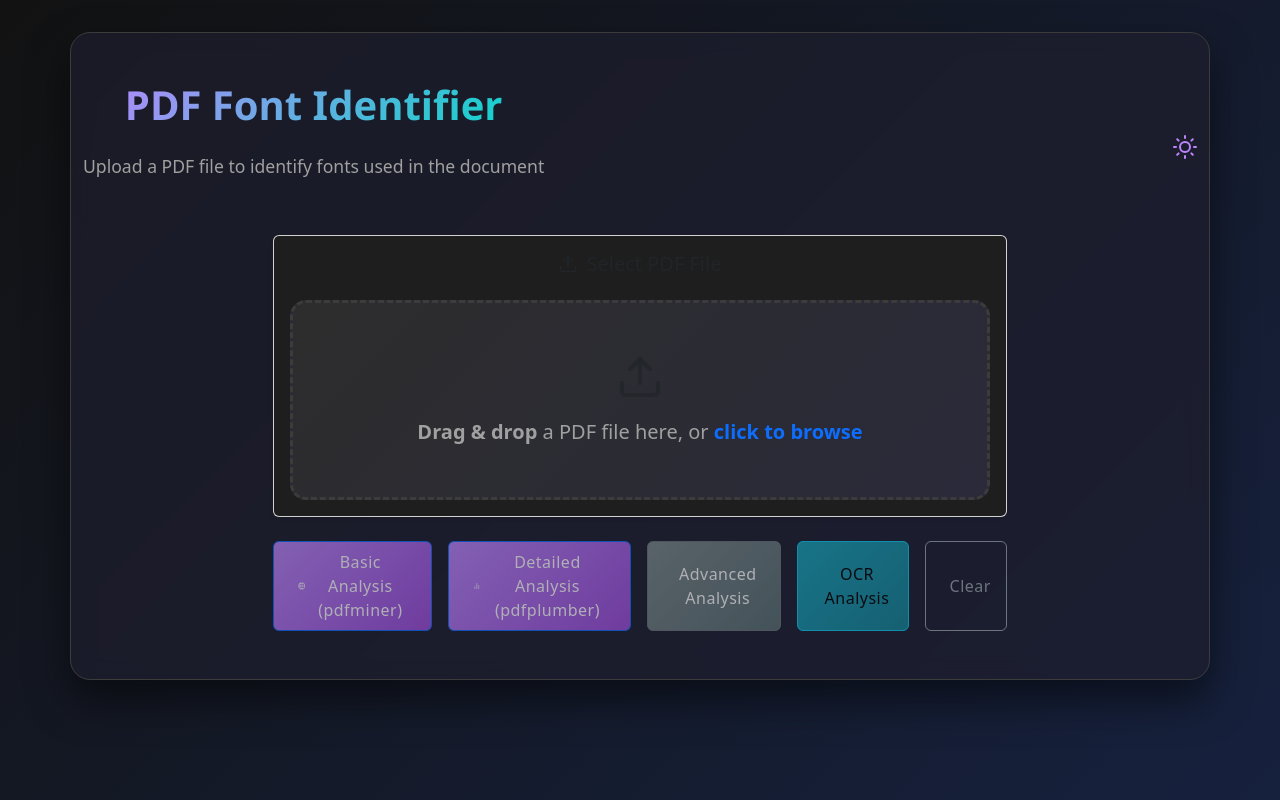
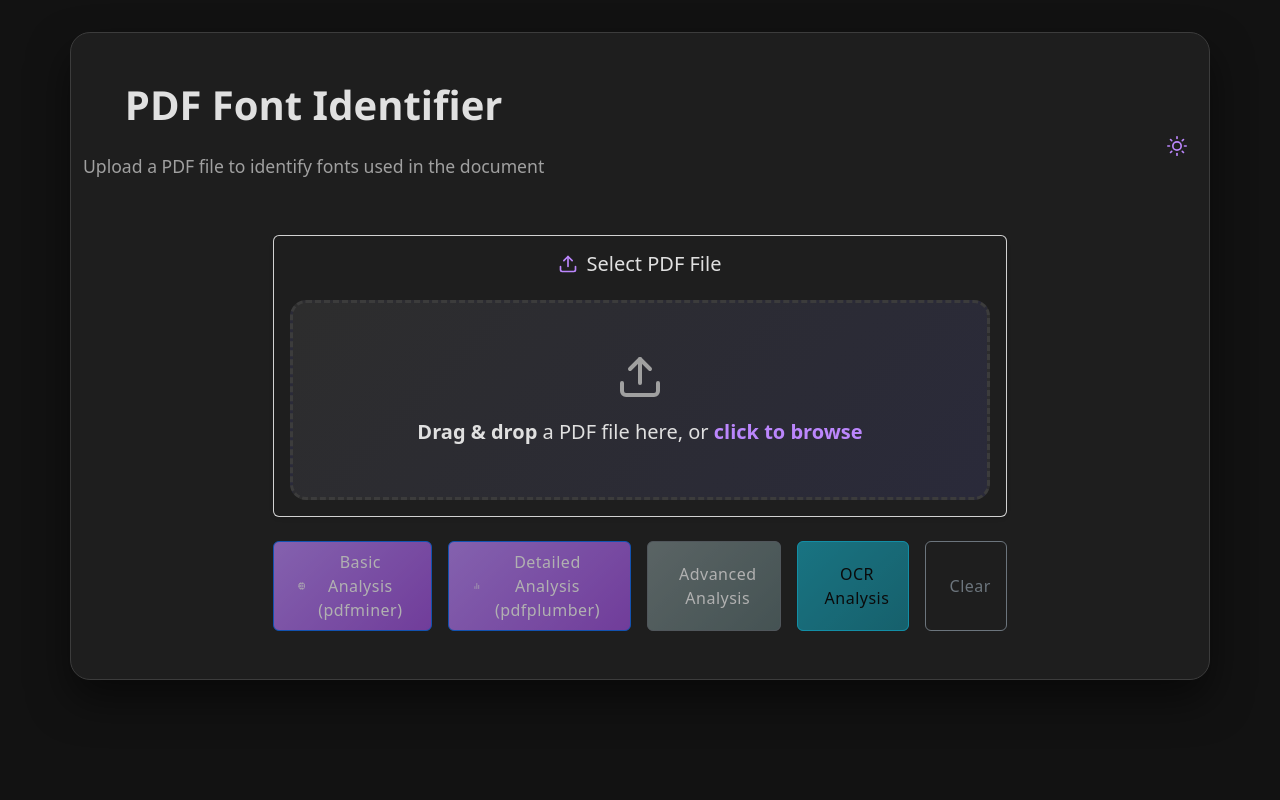
Before and after one commit to Gedamu-tinsae/identify_font, a React (Create React App) app in the folder frontend/: page / in a window 1280 px wide. Built offline with nearby package versions, Linux system fonts and the light colour scheme; no server answers.

Commit message:
style: update theme styles and improve component aesthetics

```diff
--- a/frontend/src/App.js
+++ b/frontend/src/App.js
@@ -170,10 +170,17 @@ function App() {
             <Button
               variant="link"
               onClick={toggleTheme}
-              className="p-0 border-0"
+              className="p-0 border-0 d-flex align-items-center justify-content-center"
               aria-label={theme === 'dark' ? 'Switch to light mode' : 'Switch to dark mode'}
+              style={{
+                color: theme === 'dark' ? 'var(--accent-primary)' : 'var(--accent-primary)',
+                backgroundColor: 'transparent',
+                width: '40px',
+                height: '40px',
+                borderRadius: '50%'
+              }}
             >
-              {theme === 'dark' ? <FiSun size={24} color="#bb86fc" /> : <FiMoon size={24} />}
+              {theme === 'dark' ? <FiSun size={20} /> : <FiMoon size={20} />}
             </Button>
           </Col>
         </Row>
--- a/frontend/src/components/PDFUpload.js
+++ b/frontend/src/components/PDFUpload.js
@@ -36,8 +36,8 @@ const PDFUpload = ({
   return (
     <Card className="mb-4 shadow-sm">
       <Card.Body>
-        <Card.Title className="d-flex align-items-center justify-content-center mb-4">
-          <FiUpload className="me-2" /> Select PDF File
+        <Card.Title className="d-flex align-items-center justify-content-center mb-4" style={{ color: 'var(--text-primary)' }}>
+          <FiUpload className="me-2" style={{ color: 'var(--accent-primary)' }} /> Select PDF File
         </Card.Title>
         <div
           {...getRootProps()}
@@ -46,14 +46,14 @@ const PDFUpload = ({
         >
           <input {...getInputProps()} />
           <div className="d-flex flex-column align-items-center">
-            <FiUpload size={48} className={`mb-3 ${isDragActive ? 'text-primary' : 'text-muted'}`} />
+            <FiUpload size={48} className="mb-3" style={{ color: isDragActive ? 'var(--accent-primary)' : 'var(--text-secondary)' }} />
             {isDragActive ? (
-              <p className="mb-0 fs-5 fw-bold text-primary">
+              <p className="mb-0 fs-5 fw-bold" style={{ color: 'var(--accent-primary)' }}>
                 Drop the PDF file here...
               </p>
             ) : (
-              <p className="mb-0 fs-5">
-                <span className="fw-bold">Drag & drop</span> a PDF file here, or <span className="fw-bold text-primary">click to browse</span>
+              <p className="mb-0 fs-5" style={{ color: 'var(--text-primary)' }}>
+                <span className="fw-bold">Drag & drop</span> a PDF file here, or <span className="fw-bold" style={{ color: 'var(--accent-primary)' }}>click to browse</span>
               </p>
             )}
           </div>
@@ -61,20 +61,20 @@ const PDFUpload = ({
 
         {pdfFile && (
           <div className="mt-4">
-            <Alert variant="info" className="d-flex align-items-center">
-              <FiFile className="me-2 fs-5" />
-              <div className="flex-grow-1 text-start">
-                <strong className="me-2">{pdfFile.name}</strong>
-                <small>({formatFileSize(pdfFile.size)} MB)</small>
+            <Alert variant="info" className="d-flex align-items-center" style={{ backgroundColor: 'rgba(135, 206, 250, 0.2)', borderColor: 'var(--border)', color: 'var(--text-primary)' }}>
+              <FiFile className="me-2 fs-5" style={{ color: 'var(--accent-secondary)' }} />
+              <div className="flex-grow-1 text-start" style={{ color: 'var(--text-primary)' }}>
+                <strong className="me-2" style={{ color: 'var(--text-primary)' }}>{pdfFile.name}</strong>
+                <small style={{ color: 'var(--text-secondary)' }}>({formatFileSize(pdfFile.size)} MB)</small>
               </div>
-              <FiCheck className="text-success fs-5" />
+              <FiCheck className="fs-5" style={{ color: 'var(--accent-secondary)' }} />
             </Alert>
           </div>
         )}
 
         {uploadProgress > 0 && uploadProgress < 100 && (
           <div className="mt-4">
-            <div className="d-flex justify-content-between mb-1">
+            <div className="d-flex justify-content-between mb-1" style={{ color: 'var(--text-primary)' }}>
               <span>Uploading...</span>
               <span>{uploadProgress}%</span>
             </div>
@@ -87,9 +87,9 @@ const PDFUpload = ({
         )}
 
         {error && (
-          <Alert variant="danger" className="mt-4 d-flex align-items-center">
-            <FiAlertCircle className="me-2 fs-5" />
-            <div className="text-start">{error}</div>
+          <Alert variant="danger" className="mt-4 d-flex align-items-center" style={{ color: 'var(--text-primary)' }}>
+            <FiAlertCircle className="me-2 fs-5" style={{ color: 'var(--error)' }} />
+            <div className="text-start" style={{ color: 'var(--text-primary)' }}>{error}</div>
           </Alert>
         )}
       </Card.Body>
--- a/frontend/src/index.css
+++ b/frontend/src/index.css
@@ -6,7 +6,7 @@ body {
     sans-serif;
   -webkit-font-smoothing: antialiased;
   -moz-osx-font-smoothing: grayscale;
-  background: linear-gradient(135deg, var(--bg-primary) 0%, #16213e 100%);
+  background-color: var(--bg-primary);
   min-height: 100vh;
   color: var(--text-primary);
 }
--- a/frontend/src/styles/App.module.css
+++ b/frontend/src/styles/App.module.css
@@ -1,7 +1,7 @@
 /* Theme background */
 .app {
   min-height: 100vh;
-  background: linear-gradient(135deg, var(--bg-primary) 0%, #16213e 100%);
+  background: var(--bg-primary);
   padding: 2rem 0;
   text-align: center;
   color: var(--text-primary);
@@ -10,7 +10,7 @@
 /* Main container styling */
 .container {
   max-width: 1200px;
-  background: rgba(30, 30, 46, 0.7);
+  background: var(--surface);
   backdrop-filter: blur(10px);
   border-radius: 20px;
   box-shadow: 0 20px 40px var(--shadow);
@@ -27,11 +27,6 @@
   font-size: 2.5rem;
   color: var(--text-primary);
   margin-bottom: 0.5rem;
-  background: linear-gradient(135deg, var(--accent-primary), var(--accent-secondary));
-  -webkit-background-clip: text;
-  -webkit-text-fill-color: transparent;
-  background-clip: text;
-  text-fill-color: transparent;
 }
 
 /* Description text */
--- a/frontend/src/styles/GlobalStyles.css
+++ b/frontend/src/styles/GlobalStyles.css
@@ -35,6 +35,7 @@
 body {
   background-color: var(--bg-primary) !important;
   color: var(--text-primary);
+  min-height: 100vh;
 }
 
 /* Globally override Bootstrap styles based on theme */
```
